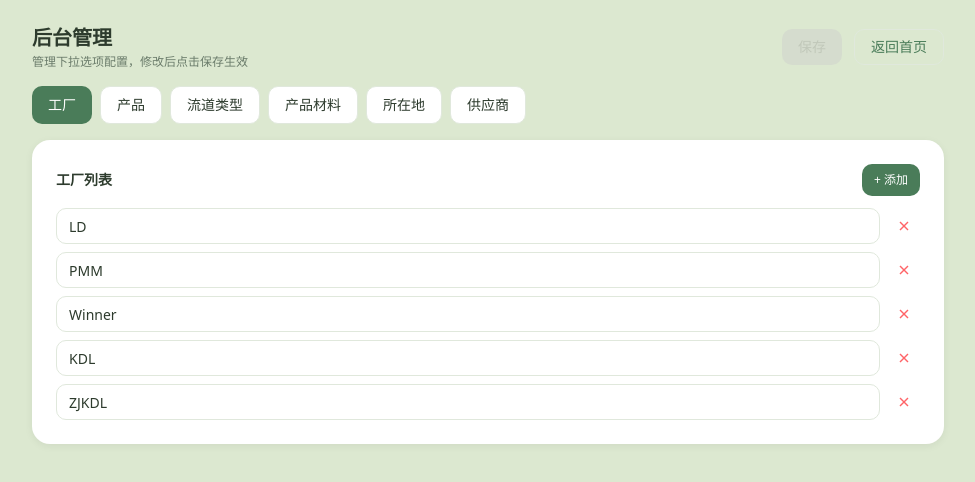
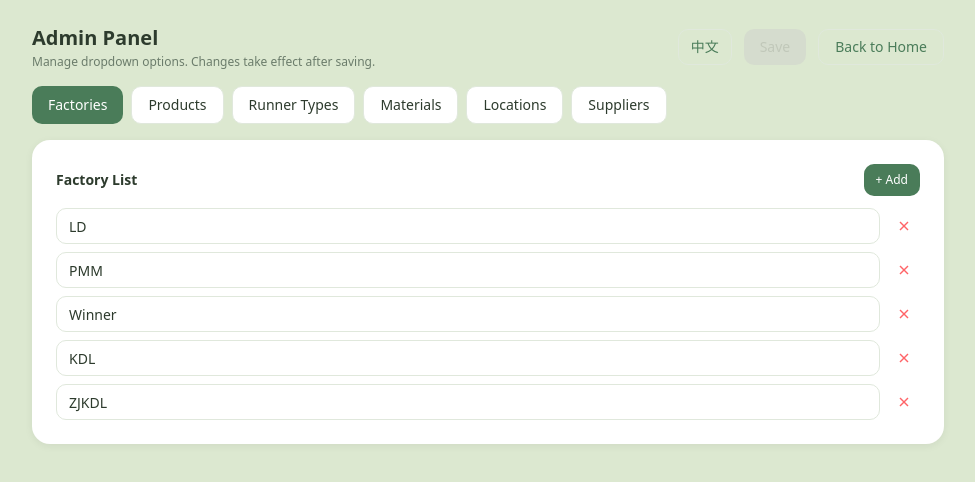
Before and after one commit to erikzhuang-dev/ubzhuangs-robot, a Next.js app: page /admin in a window 1280 px wide. Shown: the top 482 px of the page, without its empty margins (152-1127 px from the left). Built offline with nearby package versions, Linux system fonts and the light colour scheme.

Commit message:
feat: admin界面支持中英文切换，默认英文显示
Coze-Commit-Type: user
Coze-User-ID: 3739915826497834
Coze-Conversation-ID: 11684564

```diff
--- a/src/app/admin/page.tsx
+++ b/src/app/admin/page.tsx
@@ -14,18 +14,64 @@ import {
 import type { Product } from '@/lib/types';
 
 type Tab = 'factories' | 'products' | 'runners' | 'materials' | 'locations' | 'suppliers';
+type Lang = 'en' | 'zh';
 
-const TABS: { key: Tab; label: string }[] = [
-  { key: 'factories', label: '工厂' },
-  { key: 'products', label: '产品' },
-  { key: 'runners', label: '流道类型' },
-  { key: 'materials', label: '产品材料' },
-  { key: 'locations', label: '所在地' },
-  { key: 'suppliers', label: '供应商' },
-];
+const translations = {
+  en: {
+    title: 'Admin Panel',
+    subtitle: 'Manage dropdown options. Changes take effect after saving.',
+    unsaved: 'Unsaved changes',
+    save: 'Save',
+    back: 'Back to Home',
+    factories: 'Factories',
+    products: 'Products',
+    runners: 'Runner Types',
+    materials: 'Materials',
+    locations: 'Locations',
+    suppliers: 'Suppliers',
+    factoryList: 'Factory List',
+    productList: 'Product List',
+    runnerList: 'Runner Type List',
+    materialList: 'Material List',
+    locationList: 'Location List',
+    supplierList: 'Supplier List',
+    add: '+ Add',
+    chineseName: 'Chinese Name',
+    englishName: 'English Name',
+    empty: 'No data. Click "+ Add" to create.',
+    bu: 'BU',
+  },
+  zh: {
+    title: '后台管理',
+    subtitle: '管理下拉选项配置，修改后点击保存生效',
+    unsaved: '有未保存的更改',
+    save: '保存',
+    back: '返回首页',
+    factories: '工厂',
+    products: '产品',
+    runners: '流道类型',
+    materials: '产品材料',
+    locations: '所在地',
+    suppliers: '供应商',
+    factoryList: '工厂列表',
+    productList: '产品列表',
+    runnerList: '流道类型列表',
+    materialList: '产品材料列表',
+    locationList: '所在地列表',
+    supplierList: '供应商列表',
+    add: '+ 添加',
+    chineseName: '中文名',
+    englishName: '英文名',
+    empty: '暂无数据，点击"+ 添加"新增',
+    bu: 'BU',
+  },
+};
+
+const TABS: Tab[] = ['factories', 'products', 'runners', 'materials', 'locations', 'suppliers'];
 
 export default function AdminPage() {
   const [tab, setTab] = useState<Tab>('factories');
+  const [lang, setLang] = useState<Lang>('en');
   const [factories, setFactoriesState] = useState<string[]>([]);
   const [products, setProductsState] = useState<Product[]>([]);
   const [runnerTypes, setRunnerTypesState] = useState<string[]>([]);
@@ -33,6 +79,8 @@ export default function AdminPage() {
   const [locations, setLocationsState] = useState<string[]>([]);
   const [suppliers, setSuppliersState] = useState<{ cn: string; en: string }[]>([]);
   const [saved, setSaved] = useState(true);
+
+  const t = translations[lang];
 
   useEffect(() => {
     setFactoriesState(getFactories());
@@ -77,12 +125,19 @@ export default function AdminPage() {
         {/* Header */}
         <div className="mb-4 flex items-center justify-between">
           <div>
-            <h1 className="text-xl font-bold" style={{ color: '#2d3b2d' }}>后台管理</h1>
-            <p className="mt-0.5 text-xs" style={{ color: '#6b7c6b' }}>管理下拉选项配置，修改后点击保存生效</p>
+            <h1 className="text-xl font-bold" style={{ color: '#2d3b2d' }}>{t.title}</h1>
+            <p className="mt-0.5 text-xs" style={{ color: '#6b7c6b' }}>{t.subtitle}</p>
           </div>
           <div className="flex items-center gap-3">
+            <button
+              onClick={() => setLang(lang === 'en' ? 'zh' : 'en')}
+              className="flex h-9 items-center rounded-lg border px-3 text-sm font-medium transition-colors hover:bg-gray-50"
+              style={{ borderColor: '#e0e8dc', color: '#4a7c59' }}
+            >
+              {lang === 'zh' ? 'EN' : '中文'}
+            </button>
             {!saved && (
-              <span className="text-xs font-medium text-orange-500">有未保存的更改</span>
+              <span className="text-xs font-medium text-orange-500">{t.unsaved}</span>
             )}
             <button
               onClick={handleSave}
@@ -90,32 +145,32 @@ export default function AdminPage() {
               className="h-9 rounded-lg px-4 text-sm font-medium transition-colors disabled:opacity-40"
               style={{ backgroundColor: saved ? '#ccc' : '#4a7c59', color: saved ? '#999' : '#fff' }}
             >
-              保存
+              {t.save}
             </button>
             <Link
               href="/"
               className="flex h-9 items-center rounded-lg border px-4 text-sm font-medium transition-colors hover:bg-gray-50"
               style={{ borderColor: '#e0e8dc', color: '#4a7c59' }}
             >
-              返回首页
+              {t.back}
             </Link>
           </div>
         </div>
 
         {/* Tabs */}
         <div className="mb-4 flex gap-2 overflow-x-auto">
-          {TABS.map((t) => (
+          {TABS.map((key) => (
             <button
-              key={t.key}
-              onClick={() => setTab(t.key)}
+              key={key}
+              onClick={() => setTab(key)}
               className="whitespace-nowrap rounded-lg px-4 py-2 text-sm font-medium transition-colors"
               style={{
-                backgroundColor: tab === t.key ? '#4a7c59' : '#fff',
-                color: tab === t.key ? '#fff' : '#2d3b2d',
-                border: tab === t.key ? 'none' : '1px solid #e0e8dc',
+                backgroundColor: tab === key ? '#4a7c59' : '#fff',
+                color: tab === key ? '#fff' : '#2d3b2d',
+                border: tab === key ? 'none' : '1px solid #e0e8dc',
               }}
             >
-              {t.label}
+              {t[key]}
             </button>
           ))}
         </div>
@@ -124,7 +179,8 @@ export default function AdminPage() {
         <div className="rounded-2xl bg-white p-6" style={{ boxShadow: '0 2px 8px rgba(0,0,0,0.06)' }}>
           {tab === 'factories' && (
             <StringList
-              title="工厂列表"
+              title={t.factoryList}
+              lang={lang}
               items={factories}
               onAdd={() => addItem(factories, setFactoriesState)}
               onUpdate={(i, v) => updateItem(factories, setFactoriesState, i, v)}
@@ -133,13 +189,15 @@ export default function AdminPage() {
           )}
           {tab === 'products' && (
             <ProductList
+              lang={lang}
               items={products}
               onChange={(v) => { setProductsState(v); markDirty(); }}
             />
           )}
           {tab === 'runners' && (
             <StringList
-              title="流道类型列表"
+              title={t.runnerList}
+              lang={lang}
               items={runnerTypes}
               onAdd={() => addItem(runnerTypes, setRunnerTypesState)}
               onUpdate={(i, v) => updateItem(runnerTypes, setRunnerTypesState, i, v)}
@@ -148,7 +206,8 @@ export default function AdminPage() {
           )}
           {tab === 'materials' && (
             <StringList
-              title="产品材料列表"
+              title={t.materialList}
+              lang={lang}
               items={materials}
               onAdd={() => addItem(materials, setMaterialsState)}
               onUpdate={(i, v) => updateItem(materials, setMaterialsState, i, v)}
@@ -157,7 +216,8 @@ export default function AdminPage() {
           )}
           {tab === 'locations' && (
             <StringList
-              title="所在地列表"
+              title={t.locationList}
+              lang={lang}
               items={locations}
               onAdd={() => addItem(locations, setLocationsState)}
               onUpdate={(i, v) => updateItem(locations, setLocationsState, i, v)}
@@ -166,6 +226,7 @@ export default function AdminPage() {
           )}
           {tab === 'suppliers' && (
             <SupplierList
+              lang={lang}
               items={suppliers}
               onChange={(v) => { setSuppliersState(v); markDirty(); }}
             />
@@ -179,17 +240,20 @@ export default function AdminPage() {
 // ── Simple string list ──
 function StringList({
   title,
+  lang,
   items,
   onAdd,
   onUpdate,
   onRemove,
 }: {
   title: string;
+  lang: Lang;
   items: string[];
   onAdd: () => void;
   onUpdate: (idx: number, val: string) => void;
   onRemove: (idx: number) => void;
 }) {
+  const t = translations[lang];
   return (
     <div>
       <div className="mb-3 flex items-center justify-between">
@@ -199,7 +263,7 @@ function StringList({
           className="flex h-8 items-center gap-1 rounded-lg px-3 text-xs font-medium text-white transition-colors hover:opacity-90"
           style={{ backgroundColor: '#4a7c59' }}
         >
-          + 添加
+          {t.add}
         </button>
       </div>
       <div className="space-y-2">
@@ -223,7 +287,7 @@ function StringList({
           </div>
         ))}
         {items.length === 0 && (
-          <div className="py-8 text-center text-xs" style={{ color: '#6b7c6b' }}>暂无数据，点击"添加"新增</div>
+          <div className="py-8 text-center text-xs" style={{ color: '#6b7c6b' }}>{t.empty}</div>
         )}
       </div>
     </div>
@@ -232,12 +296,15 @@ function StringList({
 
 // ── Product list (with BU) ──
 function ProductList({
+  lang,
   items,
   onChange,
 }: {
+  lang: Lang;
   items: Product[];
   onChange: (v: Product[]) => void;
 }) {
+  const t = translations[lang];
   const add = () => {
     onChange([...items, { id: `p${Date.now()}`, name: '', nameEn: '', buId: BUS[0].id }]);
   };
@@ -251,13 +318,13 @@ function ProductList({
   return (
     <div>
       <div className="mb-3 flex items-center justify-between">
-        <h3 className="text-sm font-semibold" style={{ color: '#2d3b2d' }}>产品列表</h3>
+        <h3 className="text-sm font-semibold" style={{ color: '#2d3b2d' }}>{t.productList}</h3>
         <button
           onClick={add}
           className="flex h-8 items-center gap-1 rounded-lg px-3 text-xs font-medium text-white transition-colors hover:opacity-90"
           style={{ backgroundColor: '#4a7c59' }}
         >
-          + 添加
+          {t.add}
         </button>
       </div>
       <div className="space-y-2">
@@ -265,7 +332,7 @@ function ProductList({
           <div key={p.id || idx} className="flex items-center gap-2">
             <input
               type="text"
-              placeholder="中文名"
+              placeholder={t.chineseName}
               value={p.name}
               onChange={(e) => update(idx, 'name', e.target.value)}
               className="flex-1 h-9 rounded-lg border px-3 text-sm outline-none"
@@ -273,7 +340,7 @@ function ProductList({
             />
             <input
               type="text"
-              placeholder="English name"
+              placeholder={t.englishName}
               value={p.nameEn || ''}
               onChange={(e) => update(idx, 'nameEn', e.target.value)}
               className="flex-1 h-9 rounded-lg border px-3 text-sm outline-none"
@@ -300,7 +367,7 @@ function ProductList({
           </div>
         ))}
         {items.length === 0 && (
-          <div className="py-8 text-center text-xs" style={{ color: '#6b7c6b' }}>暂无数据，点击"添加"新增</div>
+          <div className="py-8 text-center text-xs" style={{ color: '#6b7c6b' }}>{t.empty}</div>
         )}
       </div>
     </div>
@@ -309,12 +376,15 @@ function ProductList({
 
 // ── Supplier list (cn + en) ──
 function SupplierList({
+  lang,
   items,
   onChange,
 }: {
+  lang: Lang;
   items: { cn: string; en: string }[];
   onChange: (v: { cn: string; en: string }[]) => void;
 }) {
+  const t = translations[lang];
   const add = () => onChange([...items, { cn: '', en: '' }]);
   const update = (idx: number, field: 'cn' | 'en', val: string) => {
     const next = [...items];
@@ -326,13 +396,13 @@ function SupplierList({
   return (
     <div>
       <div className="mb-3 flex items-center justify-between">
-        <h3 className="text-sm font-semibold" style={{ color: '#2d3b2d' }}>供应商列表</h3>
+        <h3 className="text-sm font-semibold" style={{ color: '#2d3b2d' }}>{t.supplierList}</h3>
         <button
           onClick={add}
           className="flex h-8 items-center gap-1 rounded-lg px-3 text-xs font-medium text-white transition-colors hover:opacity-90"
           style={{ backgroundColor: '#4a7c59' }}
         >
-          + 添加
+          {t.add}
         </button>
       </div>
       <div className="space-y-2">
@@ -340,7 +410,7 @@ function SupplierList({
           <div key={idx} className="flex items-center gap-2">
             <input
               type="text"
-              placeholder="中文名"
+              placeholder={t.chineseName}
               value={s.cn}
               onChange={(e) => update(idx, 'cn', e.target.value)}
               className="flex-1 h-9 rounded-lg border px-3 text-sm outline-none"
@@ -348,7 +418,7 @@ function SupplierList({
             />
             <input
               type="text"
-              placeholder="English name"
+              placeholder={t.englishName}
               value={s.en}
               onChange={(e) => update(idx, 'en', e.target.value)}
               className="flex-1 h-9 rounded-lg border px-3 text-sm outline-none"
@@ -365,7 +435,7 @@ function SupplierList({
           </div>
         ))}
         {items.length === 0 && (
-          <div className="py-8 text-center text-xs" style={{ color: '#6b7c6b' }}>暂无数据，点击"添加"新增</div>
+          <div className="py-8 text-center text-xs" style={{ color: '#6b7c6b' }}>{t.empty}</div>
         )}
       </div>
     </div>
```
